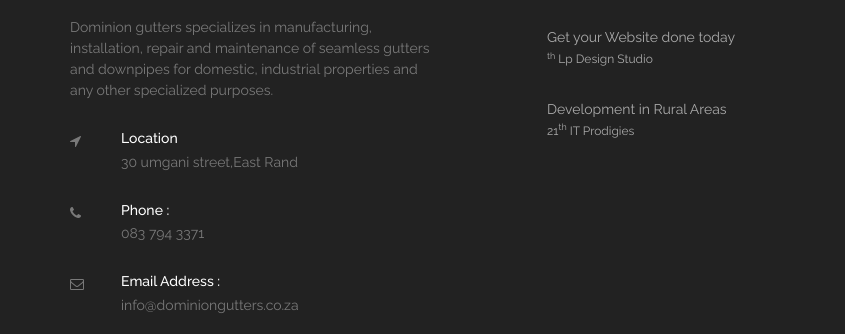
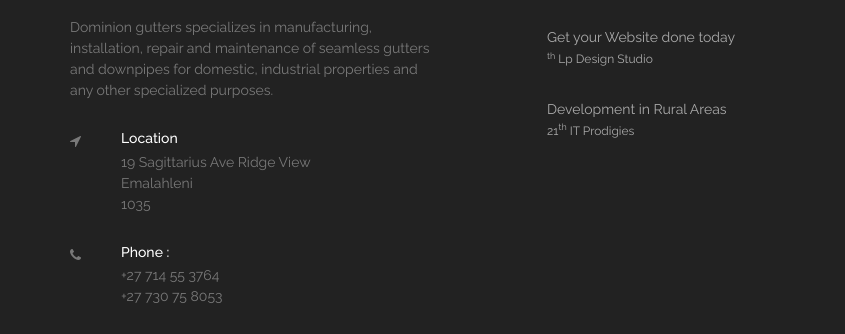
Before and after one commit to victornk/dominionGutters, a plain HTML site: page FQA.html in a window 1280 px wide. Shown: the part 1482-1816 px from the top of the page, 0-845 px from the left. Drawn offline with nearby package versions, Linux system fonts and the light colour scheme.

Commit message:
Update FQA.html

```diff
--- a/FQA.html
+++ b/FQA.html
@@ -467,15 +467,16 @@
                                         <div class="item_icon"><i class="fa fa-location-arrow"></i></div>
                                         <div class="widget_ab_item_text">
                                             <h6 class="text-white">Location</h6>
-                                            <p>
-                                               30 umgani street,East Rand</p>
+                                           <p>
+                                              19 Sagittarius Ave Ridge View<br>Emalahleni <br>1035</p>
                                         </div>
                                     </div>
                                     <div class="widget_ab_item m-top-30">
                                         <div class="item_icon"><i class="fa fa-phone"></i></div>
                                         <div class="widget_ab_item_text">
                                             <h6 class="text-white">Phone :</h6>
-                                            <p>083 794 3371</p>
+                                            <p>+27 714 55 3764
+                                                <br>+27 730 75 8053</p>
                                         </div>
                                     </div>
                                     <div class="widget_ab_item m-top-30">
```
